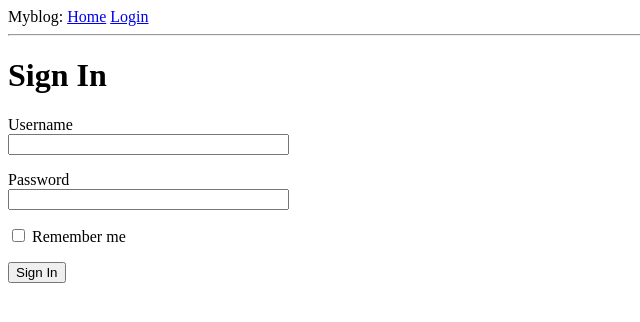
After one commit to tund-hcmue/fl-myblog, a Flask app: page /login in a window 1280 px wide. The commit adds this page. Shown: the top 322 px of the page, without its empty margins (0-640 px from the left). Run offline with Flask 2, Linux system fonts and the light colour scheme.

Commit message:
web form - login form

```diff
--- a/app/__init__.py
+++ b/app/__init__.py
@@ -1,3 +1,7 @@
 from flask import Flask
+from config import Config
+
 app = Flask(__name__)
+app.config.from_object(Config)
+
 from app import routes
--- /dev/null
+++ b/app/forms.py
@@ -0,0 +1,9 @@
+from flask_wtf import FlaskForm
+from wtforms import StringField, PasswordField, BooleanField, SubmitField
+from wtforms.validators import DataRequired
+
+class LoginForm(FlaskForm):
+    username = StringField('Username', validators=[DataRequired()])
+    password = PasswordField('Password', validators=[DataRequired()])
+    remember_me = BooleanField('Remember me')
+    submit = SubmitField('Sign In')
--- a/app/routes.py
+++ b/app/routes.py
@@ -1,7 +1,10 @@
-from flask import render_template
+from flask import render_template, flash, redirect, url_for
 from app import app
+from app.forms import LoginForm
+
 @app.route('/')
 @app.route('/index')
+
 def index():
     user ={'username': 'Tund'}
     posts = [
@@ -10,8 +13,17 @@ def index():
             'body': 'Flask that la de hoc...'
         },
         {
-            'suthor': {'username': Long},
+            'author': {'username': 'Long'},
             'body': 'Lap tring web voi Flask...'
         }
     ]
     return render_template('index.html', title='Home', user=user, posts=posts)
+
+@app.route('/login', methods=['GET', 'POST'])
+def login():
+    form = LoginForm()
+    if form.validate_on_submit():
+        flash('Yeu cau dang nhap tu user {}, remember_me={}'.format(
+            form.username.data, form.remember_me.data))
+        return redirect(url_for('index'))
+    return render_template('login.html', title='Sign In', form=form)
--- a/app/templates/base.html
+++ b/app/templates/base.html
@@ -1,14 +1,27 @@
 <html>
     <head>
-      {% if title %}
-      <title>{{ title }} - Myblog</title>
-      {% else %}
-      <title>Welcome to Myblog</title>
-      {% endif %}
+        {% if title %}
+        <title>{{ title }} - Myblog</title>
+        {% else %}
+        <title>Myblog</title>
+        {% endif %}
     </head>
     <body>
-        <div>Myblog: <a href="/index">Home</a></div>
+        <div>
+            Myblog:
+            <a href="{{ url_for('index') }}">Home</a>
+            <a href="{{ url_for('login') }}">Login</a>
+        </div>
         <hr>
+        {% with messages = get_flashed_messages() %}
+        {% if messages %}
+        <ul>
+            {% for message in messages %}
+            <li>{{ message }}</li>
+            {% endfor %}
+        </ul>
+        {% endif %}
+        {% endwith %}
         {% block content %}{% endblock %}
     </body>
 </html>
--- /dev/null
+++ b/app/templates/login.html
@@ -0,0 +1,24 @@
+{% extends "base.html" %}
+
+{% block content %}
+    <h1>Sign In</h1>
+    <form action="" method="post" novalidate>
+        {{ form.hidden_tag() }}
+        <p>
+            {{ form.username.label }}<br>
+            {{ form.username(size=32) }}<br>
+            {% for error in form.username.errors %}
+            <span style="color: red;">[{{ error }}]</span>
+            {% endfor %}
+        </p>
+        <p>
+            {{ form.password.label }}<br>
+            {{ form.password(size=32) }}<br>
+            {% for error in form.password.errors %}
+            <span style="color: red;">[{{ error }}]</span>
+            {% endfor %}
+        </p>
+        <p>{{ form.remember_me() }} {{ form.remember_me.label }}</p>
+        <p>{{ form.submit() }}</p>
+    </form>
+{% endblock %}
--- /dev/null
+++ b/config.py
@@ -0,0 +1,3 @@
+import os
+class Config(object):
+    SECRET_KEY = os.environ.get('SECRET_KEY') or 'doan-lam-gi'
```
